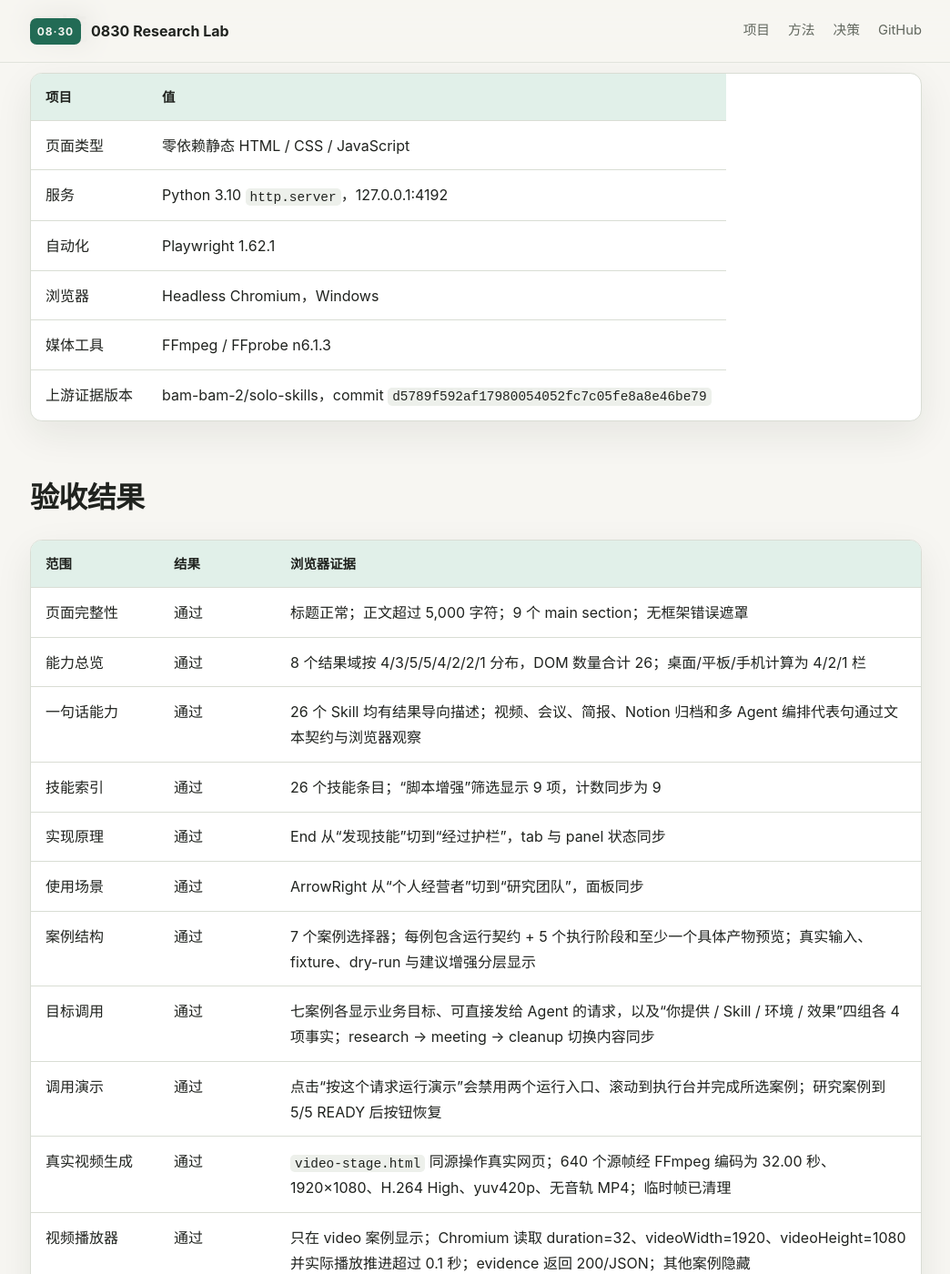
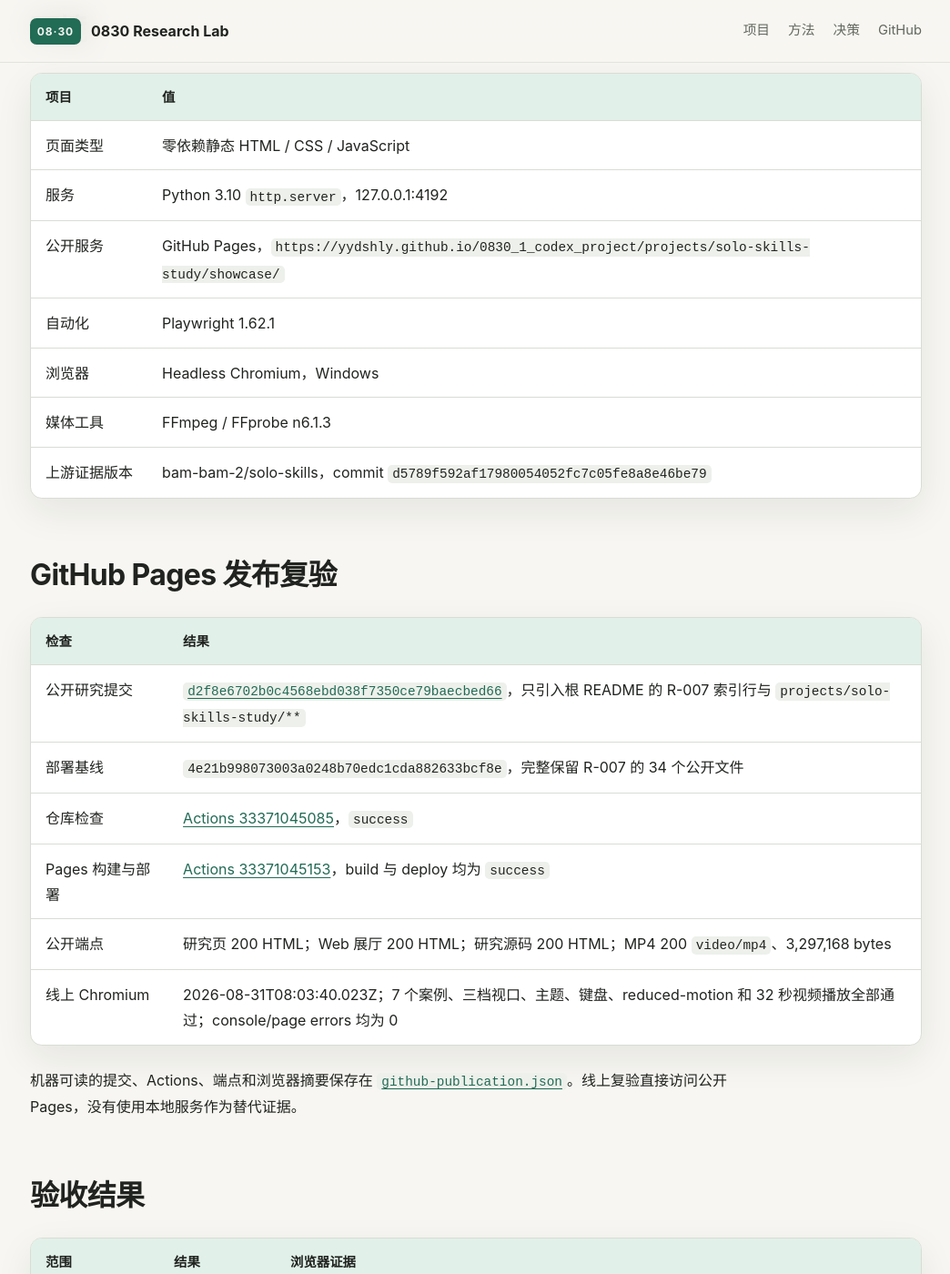
Before and after one commit to yydshly/0830_1_codex_project, a Jekyll site: the page built from projects/solo-skills-study/docs/frontend-validation.md, in a window 1280 px wide and 1400 px high, scrolled down 671 px. Shown: the whole window at 91% size, without its empty margins (117-1161 px from the left). Built offline with Jekyll 4.4.1, drawn with Linux system fonts in a browser that asks for light colours; our own code applies the rules of GitHub Pages for plain Markdown files; some of the changed text lies outside the part shown.

Commit message:
docs: record R-007 publication evidence

````diff
--- a/projects/solo-skills-study/docs/frontend-validation.md
+++ b/projects/solo-skills-study/docs/frontend-validation.md
@@ -2,7 +2,7 @@
 
 ## 结论
 
-2026-08-31 在本地静态服务 `http://127.0.0.1:4192/` 完成 revision 5 真实 Chromium 验收。页面在 1440、768、390 像素三档视口均正常渲染，无错误遮罩、控制台错误或横向溢出；8 类能力总览、26 条一句话能力、技能筛选、原理步骤、七个目标场景、真实视频播放、明暗主题、键盘路径和 reduced-motion 均取得浏览器证据。
+2026-08-31 先在本地静态服务 `http://127.0.0.1:4192/` 完成 revision 5 验收，再对正式 GitHub Pages 地址完成 revision 6 真实 Chromium 复验。线上页面在 1440、768、390 像素三档视口均正常渲染，无错误遮罩、控制台错误或横向溢出；8 类能力总览、26 条一句话能力、技能筛选、原理步骤、七个目标场景、真实视频播放、明暗主题、键盘路径和 reduced-motion 均取得浏览器证据。
 
 首选 `agent-browser` 命令未安装在当前 PATH 中。按浏览器验证技能的替代路线，使用工作区随附 Playwright 1.62.1 与本机 Chromium 完成同等真实浏览器检查，没有把源码阅读或构建成功当成视觉证据。
 
@@ -12,10 +12,24 @@
 | --- | --- |
 | 页面类型 | 零依赖静态 HTML / CSS / JavaScript |
 | 服务 | Python 3.10 `http.server`，127.0.0.1:4192 |
+| 公开服务 | GitHub Pages，`https://yydshly.github.io/0830_1_codex_project/projects/solo-skills-study/showcase/` |
 | 自动化 | Playwright 1.62.1 |
 | 浏览器 | Headless Chromium，Windows |
 | 媒体工具 | FFmpeg / FFprobe n6.1.3 |
 | 上游证据版本 | bam-bam-2/solo-skills，commit `d5789f592af17980054052fc7c05fe8a8e46be79` |
+
+## GitHub Pages 发布复验
+
+| 检查 | 结果 |
+| --- | --- |
+| 公开研究提交 | [`d2f8e6702b0c4568ebd038f7350ce79baecbed66`](https://github.com/yydshly/0830_1_codex_project/commit/d2f8e6702b0c4568ebd038f7350ce79baecbed66)，只引入根 README 的 R-007 索引行与 `projects/solo-skills-study/**` |
+| 部署基线 | `4e21b998073003a0248b70edc1cda882633bcf8e`，完整保留 R-007 的 34 个公开文件 |
+| 仓库检查 | [Actions 33371045085](https://github.com/yydshly/0830_1_codex_project/actions/runs/33371045085)，`success` |
+| Pages 构建与部署 | [Actions 33371045153](https://github.com/yydshly/0830_1_codex_project/actions/runs/33371045153)，build 与 deploy 均为 `success` |
+| 公开端点 | 研究页 200 HTML；Web 展厅 200 HTML；研究源码 200 HTML；MP4 200 `video/mp4`、3,297,168 bytes |
+| 线上 Chromium | 2026-08-31T08:03:40.023Z；7 个案例、三档视口、主题、键盘、reduced-motion 和 32 秒视频播放全部通过；console/page errors 均为 0 |
+
+机器可读的提交、Actions、端点和浏览器摘要保存在 [`github-publication.json`](../artifacts/github-publication.json)。线上复验直接访问公开 Pages，没有使用本地服务作为替代证据。
 
 ## 验收结果
 
@@ -55,13 +69,13 @@
 
 能力总览图、聚焦调用图、媒体交付图、三张完整页面与视频接触表构成 revision 5 的最终视觉证据集。网页结构化结果见 [`showcase-browser-results.json`](../artifacts/showcase-browser-results.json)，媒体规格与状态检查点见 [`solo-skills-real-demo-evidence.json`](../artifacts/solo-skills-real-demo-evidence.json)。
 
-## Revision 5 验收观察
+## Revision 6 验收观察
 
 - 8 类能力与 26 条一句话描述的静态和 Chromium 契约首轮通过，既有筛选、案例和真实视频未回归；
 - 聚焦截图确认读者先看到工作结果域，再进入逐项 Skill；“一句话能力”微标签把结果说明与文件名、成熟类型区分开；
-- 最终复核首屏内容绘制约 512ms，本地初始资源 5 个；此数值只描述本机静态服务，不外推到线上或低性能设备；
+- 本地复核首屏内容绘制约 512ms、初始资源 5 个；线上复验首屏内容绘制约 1,292ms、资源 6 个。二者只描述当次环境，不外推到其他网络或低性能设备；
 - 全页面截图确认能力总览、Skill 清单、调用卡、媒体卡、阶段轨迹和产物区在三档视口没有裁切或重叠；
-- `agent-browser` 仍不在 PATH，因此继续使用已验证的 Playwright 1.62.1 + Chromium 替代路线。
+- `agent-browser` 仍不在 PATH，因此继续使用已验证的 Playwright 1.62.1 + Chromium 替代路线；本地与线上运行同一验收脚本。
 
 ## 复现命令
 
@@ -72,6 +86,9 @@ node .\projects\solo-skills-study\tests\verify-showcase.mjs
 $env:WORKSPACE_NODE_MODULES = '<包含 playwright 的 node_modules>'
 $env:SHOWCASE_URL = 'http://127.0.0.1:4192/'
 node .\projects\solo-skills-study\tests\verify-showcase-browser.mjs
+
+$env:SHOWCASE_URL = 'https://yydshly.github.io/0830_1_codex_project/projects/solo-skills-study/showcase/'
+node .\projects\solo-skills-study\tests\verify-showcase-browser.mjs
 ```
 
 浏览器脚本需要 Playwright，但它不是网页运行依赖；普通读者只需要静态文件服务。
````
Also changed, not shown: projects/solo-skills-study/README.md (+2 -0 lines), projects/solo-skills-study/artifacts/README.md (+1 -0 lines), projects/solo-skills-study/artifacts/github-publication.json (added, +76 -0 lines), projects/solo-skills-study/artifacts/showcase-browser-results.json (+8 -8 lines), projects/solo-skills-study/docs/frontend-coverage.md (+6 -6 lines), projects/solo-skills-study/docs/frontend-handoff.md (+10 -1 lines), projects/solo-skills-study/research-log.md (+11 -0 lines), projects/solo-skills-study/artifacts/showcase-mobile.png, projects/solo-skills-study/artifacts/showcase-tablet.png, projects/solo-skills-study/artifacts/showcase-video-delivery.png.
